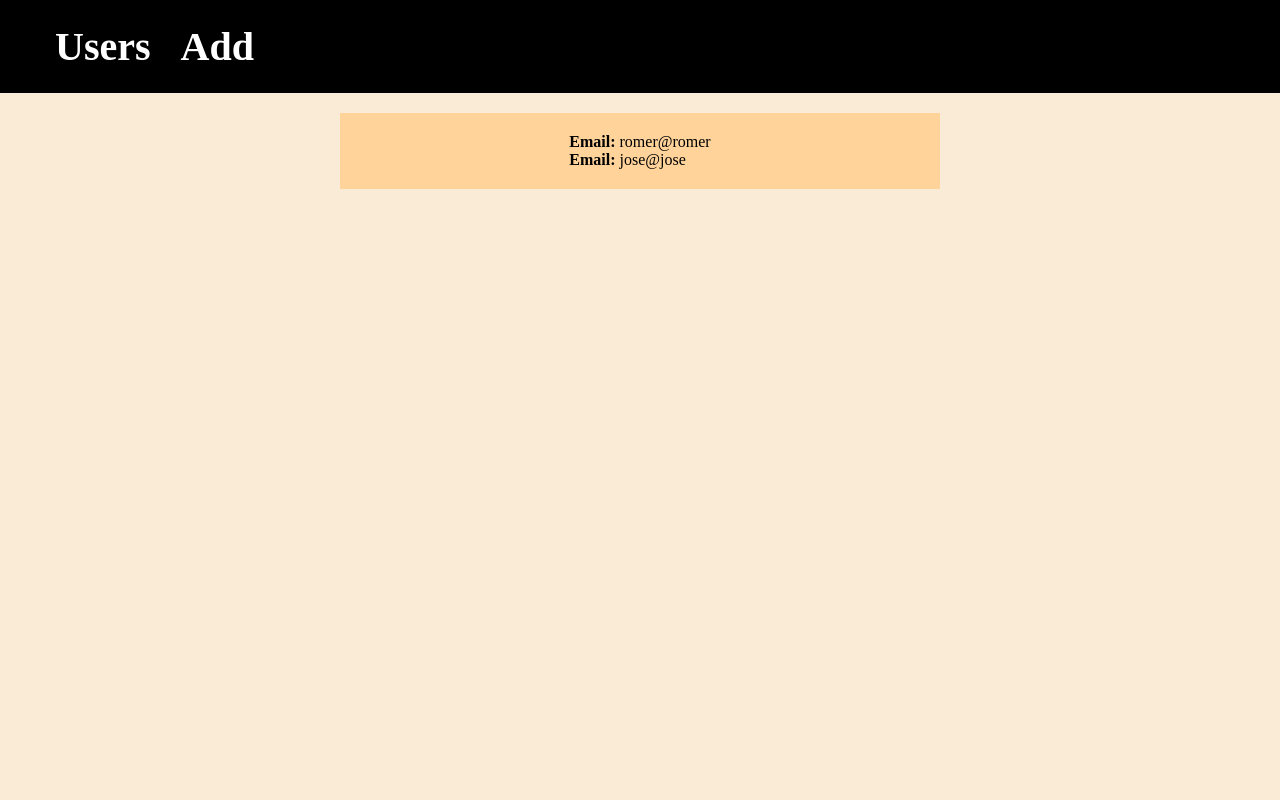
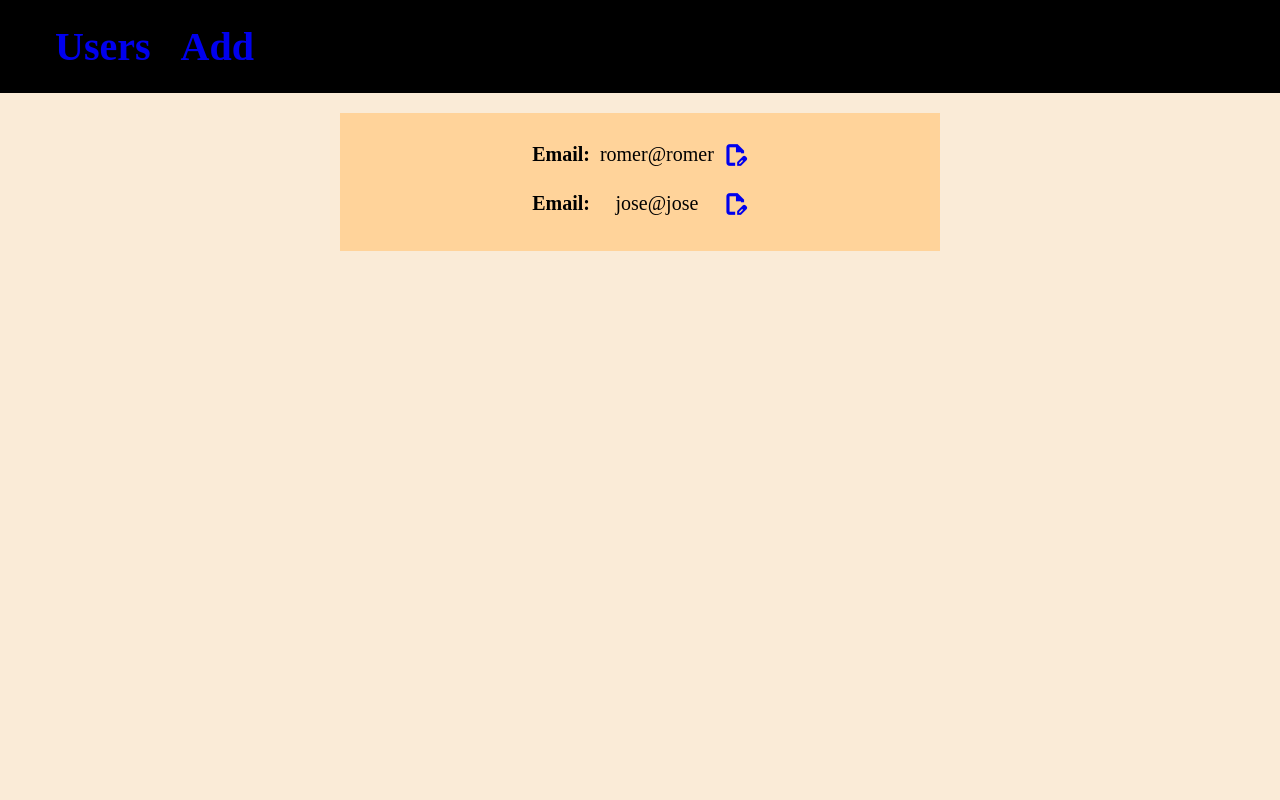
Before and after one commit to RomeritoCamposProjetos/Web2024, a Flask app: page / in a window 1280 px wide. Run offline with Flask 3, Linux system fonts and the light colour scheme; data comes from the database, SQL or seed files in the repository; both versions use the stored data as it was after the commit.

Commit message:
Banco de dados SQLITE com flask - exemplo

```diff
--- a/slides/09_banco_dados/exemplo/app.py
+++ b/slides/09_banco_dados/exemplo/app.py
@@ -38,3 +38,26 @@ def create():
             return redirect(url_for('index'))
 
     return render_template('pages/create.html')
+
+@app.route('/<int:id>/edit', methods=['POST', 'GET'])
+def edit(id):
+
+    # obter informação do usuário
+    conn = get_connection()
+    user = conn.execute('SELECT id, email, senha FROM users WHERE id == ?', (str(id))).fetchone()
+
+    if user == None:
+        return redirect(url_for('error', message='Usuário Inexistente'))
+
+    if request.method == 'POST':
+        email = request.form['email']
+
+        conn.execute('UPDATE users SET email=? WHERE id=?', (email, id))
+        return redirect(url_for('index'))
+
+    return render_template('pages/edit.html', user=user)
+
+@app.route('/error')
+def error():
+    error = request.args.get('message')
+    return render_template('errors/error.html', message=error)
--- a/slides/09_banco_dados/exemplo/static/css/styles.css
+++ b/slides/09_banco_dados/exemplo/static/css/styles.css
@@ -64,6 +64,14 @@ body, html {
     width: 80%;
 }
 
+.nav h2 a {
+    text-decoration: none;
+}
+
+.nav h2 a:visited {
+    color: yellow;
+}
+
 .users input, button {
     font-size: 20px;
     border-radius: 25px;
@@ -88,6 +96,15 @@ body, html {
     font-weight: bolder;
 }
 
+.users ul li {
+    display: flex;
+    flex-flow: row nowrap;
+    justify-content: space-between;
+    padding: 10px 20px;
+    gap: 10px;
+    font-size: 20px;
+}
+
 .warning {
     color: red;
 
--- a/slides/09_banco_dados/exemplo/templates/layout.html
+++ b/slides/09_banco_dados/exemplo/templates/layout.html
@@ -7,13 +7,18 @@
 
     <link rel="stylesheet" href="{{url_for('static',filename='css/styles.css')}}">
 
+
+    {% block link %}
+
+    {% endblock %}
+
 </head>
 <body>
 
     <div class="container">
         <div class="nav">
-            <h2>Users</h2>
-            <h2>Add</h2>
+            <h2><a href="{{url_for('index')}}">Users</a></h2>
+            <h2><a href="{{url_for('create')}}">Add</a> </h2>
         </div>
         <div class="main">
             {% block conteudo %}
--- a/slides/09_banco_dados/exemplo/templates/pages/index.html
+++ b/slides/09_banco_dados/exemplo/templates/pages/index.html
@@ -1,12 +1,21 @@
 {% extends 'layout.html' %}
 
+{% block link %}
+<link rel="stylesheet" href="https://fonts.googleapis.com/css2?family=Material+Symbols+Outlined:opsz,wght,FILL,GRAD@24,400,0,0" />
+{% endblock %}
+
 {% block conteudo %}
-
 
 <div class="users">
     <ul>
         {% for user in users %}
-        <li><span>Email:</span> {{user['email']}}</li>
+        <li>
+            <span>Email:</span>
+            {{user['email']}}
+            <a href="{{url_for('edit', id=user['id'])}}">
+                <span class="material-symbols-outlined">edit_document</span>
+            </a>
+        </li>
         {% endfor %}
     </ul>
 </div>
```
Also changed, not shown: slides/09_banco_dados/exemplo/templates/errors/error.html (added, +9 -0 lines), slides/09_banco_dados/exemplo/templates/pages/edit.html (added, +12 -0 lines), slides/09_banco_dados/exemplo/database.db.
